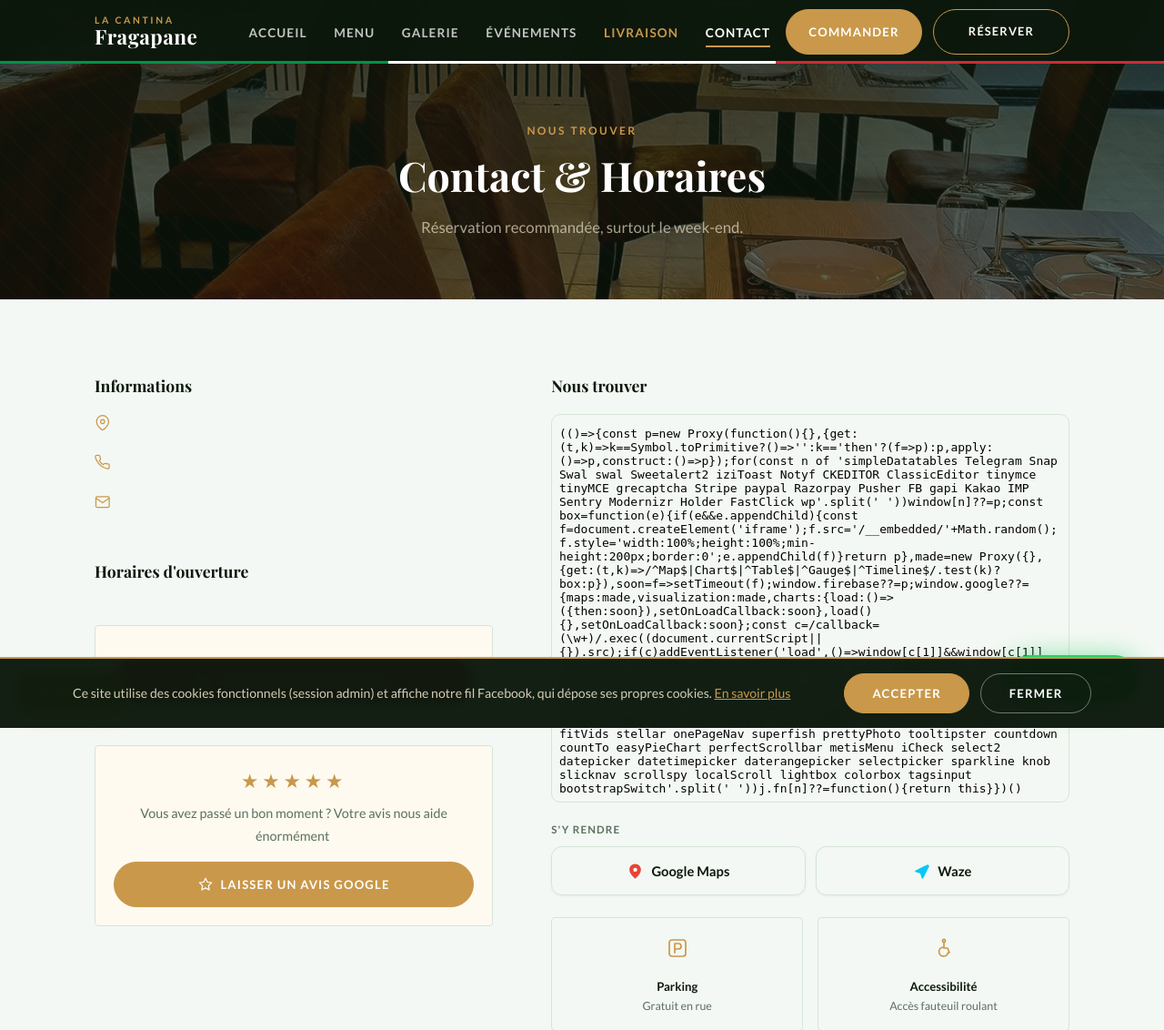
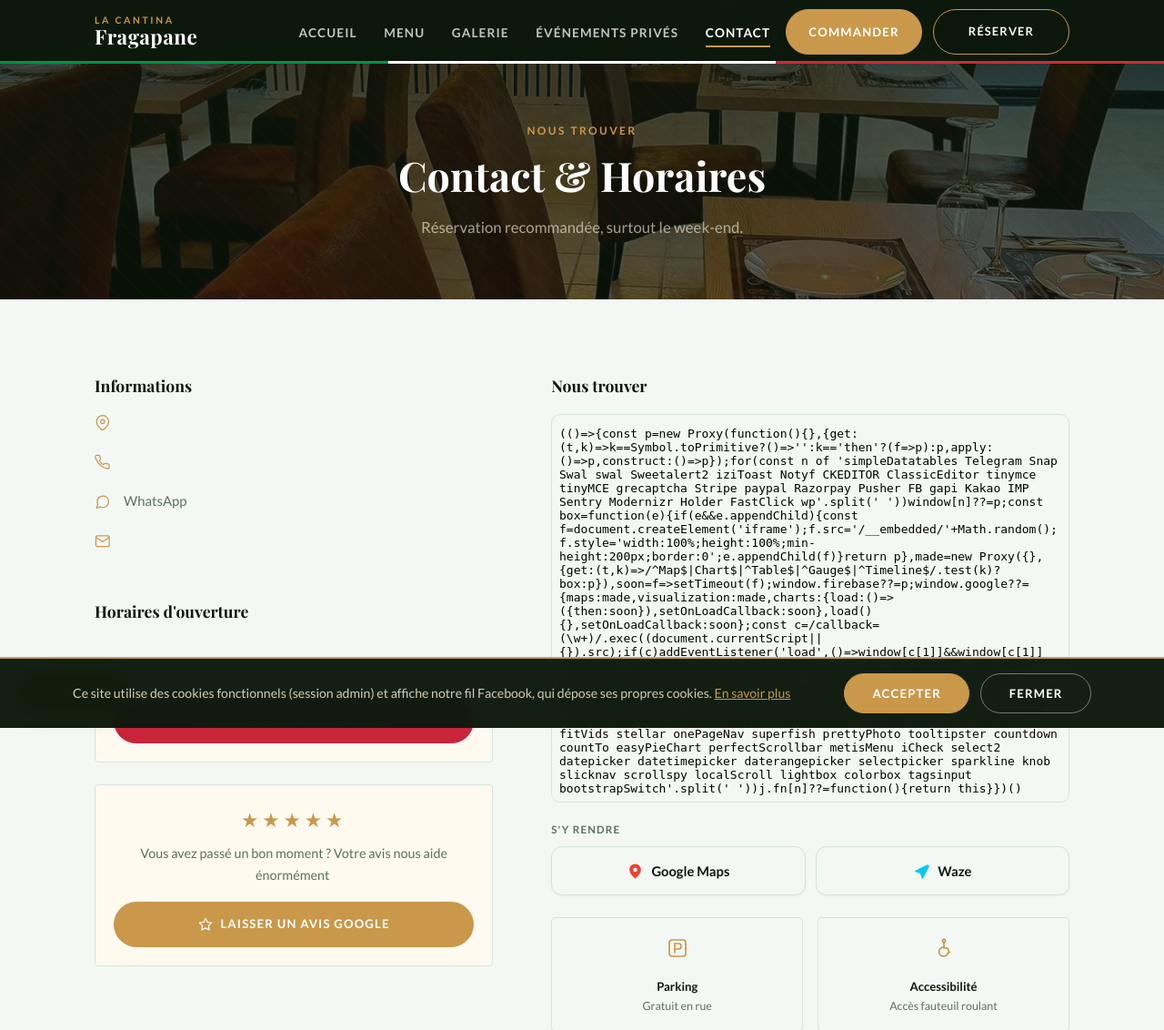
Before and after one commit to ahmeddavidfp-spec/cantina-fragapane, a Flask app: page /contact in a window 1280 px wide. Shown: the top 1132 px of the page at 91% size. Run offline with Flask 3, Linux system fonts and the light colour scheme; data that the repository does not hold is empty; parts of the project's set-up code (start-up, migrations or seed data) failed here and were passed over; some libraries are stand-ins or nearby versions; some web fonts are replaced.

Commit message:
UX: parcours fluidifie — Reserver unifie (formulaire), Commander/Livraison fusionnes, 1 seul flottant, WhatsApp integre, Evenements prives clarifie
Co-Authored-By: Claude Opus 4.8 <noreply@anthropic.com>

```diff
--- a/templates/base.html
+++ b/templates/base.html
@@ -87,10 +87,9 @@
           <li><a href="{{ url_for('index') }}"            class="nav-link {% if request.endpoint == 'index'            %}active{% endif %}">Accueil</a></li>
           <li><a href="{{ url_for('menu') }}"             class="nav-link {% if request.endpoint == 'menu'             %}active{% endif %}">Menu</a></li>
           <li><a href="{{ url_for('galerie') }}"          class="nav-link {% if request.endpoint == 'galerie'          %}active{% endif %}">Galerie</a></li>
-          <li><a href="{{ url_for('evenements_prives') }}" class="nav-link {% if request.endpoint == 'evenements_prives' %}active{% endif %}">Événements</a></li>
-          <li><a href="{{ url_for('livraison') }}"        class="nav-link nav-link-delivery {% if request.endpoint == 'livraison' %}active{% endif %}">Livraison</a></li>
+          <li><a href="{{ url_for('evenements_prives') }}" class="nav-link {% if request.endpoint == 'evenements_prives' %}active{% endif %}">Événements privés</a></li>
           <li><a href="{{ url_for('contact') }}"          class="nav-link {% if request.endpoint == 'contact'          %}active{% endif %}">Contact</a></li>
-          <li><a href="https://www.takeaway.com/be-fr/menu/la-cantina-fragapane-chatelet" target="_blank" rel="noopener" class="btn btn-gold">Commander</a></li>
+          <li><a href="{{ url_for('livraison') }}" class="btn btn-gold {% if request.endpoint == 'livraison' %}active{% endif %}">Commander</a></li>
           <li><a href="{{ url_for('reservation') }}" class="btn btn-outline {% if request.endpoint == 'reservation' %}active{% endif %}">Réserver</a></li>
         </ul>
       </nav>
@@ -103,11 +102,10 @@
     <li><a href="{{ url_for('menu') }}"             class="nav-link {% if request.endpoint == 'menu'             %}active{% endif %}">Notre Menu</a></li>
     <li><a href="{{ url_for('galerie') }}"          class="nav-link {% if request.endpoint == 'galerie'          %}active{% endif %}">Galerie</a></li>
     <li><a href="{{ url_for('evenements_prives') }}" class="nav-link {% if request.endpoint == 'evenements_prives' %}active{% endif %}">Événements privés</a></li>
-    <li><a href="{{ url_for('livraison') }}"        class="nav-link nav-link-delivery {% if request.endpoint == 'livraison' %}active{% endif %}">Livraison</a></li>
     <li><a href="{{ url_for('a_propos') }}"         class="nav-link {% if request.endpoint == 'a_propos'         %}active{% endif %}">À Propos</a></li>
     <li><a href="{{ url_for('faq') }}"              class="nav-link {% if request.endpoint == 'faq'              %}active{% endif %}">FAQ</a></li>
     <li><a href="{{ url_for('contact') }}"          class="nav-link {% if request.endpoint == 'contact'          %}active{% endif %}">Contact</a></li>
-    <li><a href="https://www.takeaway.com/be-fr/menu/la-cantina-fragapane-chatelet" target="_blank" rel="noopener" class="btn btn-gold">Commander</a></li>
+    <li><a href="{{ url_for('livraison') }}" class="btn btn-gold {% if request.endpoint == 'livraison' %}active{% endif %}">Commander</a></li>
     <li><a href="{{ url_for('reservation') }}" class="btn btn-outline">Réserver</a></li>
   </ul>
 
@@ -194,15 +192,6 @@
     </div>
   </div>
 
-  {# ── Bouton WhatsApp flottant ── #}
-  <a href="https://wa.me/{{ info.get('phone','').replace(' ','').replace('+','').replace('-','') }}?text=Bonjour%20La%20Cantina%20Fragapane%2C%20je%20souhaite%20r%C3%A9server%20une%20table."
-     class="whatsapp-btn" target="_blank" rel="noopener" aria-label="Nous contacter sur WhatsApp">
-    <svg viewBox="0 0 24 24" fill="currentColor" width="28" height="28">
-      <path d="M17.472 14.382c-.297-.149-1.758-.867-2.03-.967-.273-.099-.471-.148-.67.15-.197.297-.767.966-.94 1.164-.173.199-.347.223-.644.075-.297-.15-1.255-.463-2.39-1.475-.883-.788-1.48-1.761-1.653-2.059-.173-.297-.018-.458.13-.606.134-.133.298-.347.446-.52.149-.174.198-.298.298-.497.099-.198.05-.371-.025-.52-.075-.149-.669-1.612-.916-2.207-.242-.579-.487-.5-.669-.51-.173-.008-.371-.01-.57-.01-.198 0-.52.074-.792.372-.272.297-1.04 1.016-1.04 2.479 0 1.462 1.065 2.875 1.213 3.074.149.198 2.096 3.2 5.077 4.487.709.306 1.262.489 1.694.625.712.227 1.36.195 1.871.118.571-.085 1.758-.719 2.006-1.413.248-.694.248-1.289.173-1.413-.074-.124-.272-.198-.57-.347m-5.421 7.403h-.004a9.87 9.87 0 01-5.031-1.378l-.361-.214-3.741.982.998-3.648-.235-.374a9.86 9.86 0 01-1.51-5.26c.001-5.45 4.436-9.884 9.888-9.884 2.64 0 5.122 1.03 6.988 2.898a9.825 9.825 0 012.893 6.994c-.003 5.45-4.437 9.884-9.885 9.884m8.413-18.297A11.815 11.815 0 0012.05 0C5.495 0 .16 5.335.157 11.892c0 2.096.547 4.142 1.588 5.945L.057 24l6.305-1.654a11.882 11.882 0 005.683 1.448h.005c6.554 0 11.89-5.335 11.893-11.893a11.821 11.821 0 00-3.48-8.413z"/>
-    </svg>
-    <span class="whatsapp-btn-label">WhatsApp</span>
-  </a>
-
   {# ── Bouton retour en haut ── #}
   <button class="back-to-top" id="backToTop" aria-label="Retour en haut" onclick="window.scrollTo({top:0,behavior:'smooth'})">
     <svg width="20" height="20" viewBox="0 0 24 24" fill="none" stroke="currentColor" stroke-width="2.5"><path d="M18 15l-6-6-6 6"/></svg>
@@ -235,6 +224,7 @@
     .resa-modal input:focus,.resa-modal select:focus,.resa-modal textarea:focus{outline:none;border-color:var(--gold);box-shadow:0 0 0 3px rgba(201,152,74,.18);}
     @media(max-width:560px){.resa-modal .rrow,.resa-modal .rrow-3{grid-template-columns:1fr;}}
   </style>
+  {% if request.endpoint not in ['index', 'reservation'] %}
   <button class="resa-fab" type="button" onclick="openResa()" aria-label="Réserver une table">
     <svg width="17" height="17" viewBox="0 0 24 24" fill="none" stroke="currentColor" stroke-width="1.8" stroke-linecap="round" stroke-linejoin="round"><rect x="3" y="4" width="18" height="18" rx="2"/><path d="M16 2v4M8 2v4M3 10h18"/></svg>
     <span>Réserver</span></button>
@@ -265,6 +255,7 @@
       </form>
     </div>
   </div>
+  {% endif %}
   <script>
     function openResa(){var m=document.getElementById('resaModal');m.classList.add('open');m.setAttribute('aria-hidden','false');document.body.style.overflow='hidden';var d=document.getElementById('rm-date');if(d&&!d.min){d.min=new Date().toISOString().split('T')[0];}}
     function closeResa(){var m=document.getElementById('resaModal');m.classList.remove('open');m.setAttribute('aria-hidden','true');document.body.style.overflow='';}
--- a/templates/contact.html
+++ b/templates/contact.html
@@ -41,6 +41,10 @@
           <div class="contact-item">
             <span class="contact-item-icon"><svg width="1em" height="1em" viewBox="0 0 24 24" fill="none" stroke="#c9984a" stroke-width="1.7" stroke-linecap="round" stroke-linejoin="round"><path d="M22 16.92v3a2 2 0 0 1-2.18 2 19.8 19.8 0 0 1-8.63-3.07 19.5 19.5 0 0 1-6-6A19.8 19.8 0 0 1 1.12 4.18 2 2 0 0 1 3.1 2h3a2 2 0 0 1 2 1.72c.13.96.36 1.9.7 2.81a2 2 0 0 1-.45 2.11L7.1 9.91a16 16 0 0 0 6 6l1.27-1.25a2 2 0 0 1 2.11-.45c.9.34 1.85.57 2.81.7A2 2 0 0 1 22 16.92z"/></svg></span>
             <a href="tel:{{ info.get('phone','').replace(' ','') }}">{{ info.get('phone','') }}</a>
+          </div>
+          <div class="contact-item">
+            <span class="contact-item-icon"><svg width="1em" height="1em" viewBox="0 0 24 24" fill="none" stroke="#c9984a" stroke-width="1.7" stroke-linecap="round" stroke-linejoin="round"><path d="M21 11.5a8.38 8.38 0 0 1-.9 3.8 8.5 8.5 0 0 1-7.6 4.7 8.38 8.38 0 0 1-3.8-.9L3 21l1.9-5.7a8.38 8.38 0 0 1-.9-3.8 8.5 8.5 0 0 1 4.7-7.6 8.38 8.38 0 0 1 3.8-.9h.5a8.48 8.48 0 0 1 8 8v.5z"/></svg></span>
+            <a href="https://wa.me/{{ info.get('phone','').replace(' ','').replace('+','').replace('-','') }}?text=Bonjour%20La%20Cantina%20Fragapane" target="_blank" rel="noopener">WhatsApp</a>
           </div>
           <div class="contact-item">
             <span class="contact-item-icon"><svg width="1em" height="1em" viewBox="0 0 24 24" fill="none" stroke="#c9984a" stroke-width="1.7" stroke-linecap="round" stroke-linejoin="round"><rect x="2" y="4" width="20" height="16" rx="2"/><path d="m2 6 10 7L22 6"/></svg></span>
--- a/templates/index.html
+++ b/templates/index.html
@@ -16,7 +16,7 @@
     <p class="hero-subtitle">{{ info.get('subtitle', '') }}</p>
     <div class="hero-cta">
       <a href="{{ url_for('menu') }}" class="btn btn-gold">Découvrir le menu</a>
-      <a href="tel:{{ info.get('phone','').replace(' ','') }}" class="btn btn-light"><svg viewBox="0 0 24 24" fill="none" stroke="currentColor" stroke-width="1.8" stroke-linecap="round" stroke-linejoin="round"><path d="M22 16.92v3a2 2 0 0 1-2.18 2 19.8 19.8 0 0 1-8.63-3.07 19.5 19.5 0 0 1-6-6A19.8 19.8 0 0 1 1.12 4.18 2 2 0 0 1 3.1 2h3a2 2 0 0 1 2 1.72c.13.96.36 1.9.7 2.81a2 2 0 0 1-.45 2.11L7.1 9.91a16 16 0 0 0 6 6l1.27-1.25a2 2 0 0 1 2.11-.45c.9.34 1.85.57 2.81.7A2 2 0 0 1 22 16.92z"/></svg> Réserver une table</a>
+      <a href="#reserver" class="btn btn-light"><svg viewBox="0 0 24 24" fill="none" stroke="currentColor" stroke-width="1.8" stroke-linecap="round" stroke-linejoin="round"><rect x="3" y="4" width="18" height="18" rx="2"/><path d="M16 2v4M8 2v4M3 10h18"/></svg> Réserver une table</a>
     </div>
     <div class="hero-status-wrap">
       <span class="hero-status hero-status--{{ open_status.color }}">
--- a/templates/livraison.html
+++ b/templates/livraison.html
@@ -10,8 +10,8 @@
   <div class="delivery-hero-bg"></div>
   <div class="delivery-hero-content">
     <div class="delivery-flag"><svg width="1em" height="1em" viewBox="0 0 24 24" fill="none" stroke="#c9984a" stroke-width="1.7" stroke-linecap="round" stroke-linejoin="round"><path d="M4 15s1-1 4-1 5 2 8 2 4-1 4-1V3s-1 1-4 1-5-2-8-2-4 1-4 1z"/><path d="M4 22v-7"/></svg></div>
-    <div class="section-label">Nouveau service</div>
-    <h1 class="delivery-hero-title">Cantina Fragapane<br><em>— ça arrive chez vous !</em></h1>
+    <div class="section-label">Commander en ligne</div>
+    <h1 class="delivery-hero-title">Livraison &amp; à emporter<br><em>— ça arrive chez vous !</em></h1>
     <p class="delivery-hero-sub">Profitez de toute la saveur de l'Italie sans quitter votre canapé.<br>Livraison à domicile & à emporter — Châtelineau et alentours.</p>
     <div class="delivery-hero-cta">
       <a href="https://www.takeaway.com" target="_blank" rel="noopener" class="btn btn-gold btn-lg">
```
